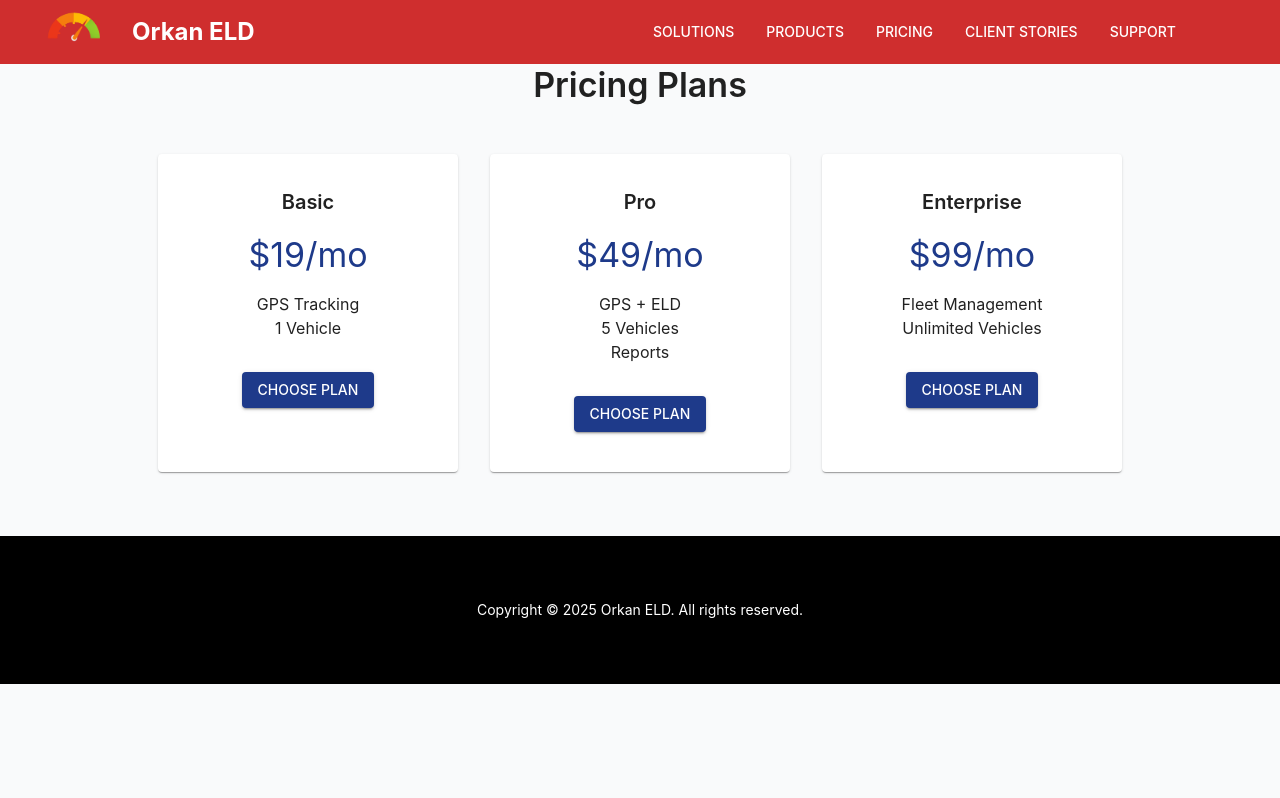
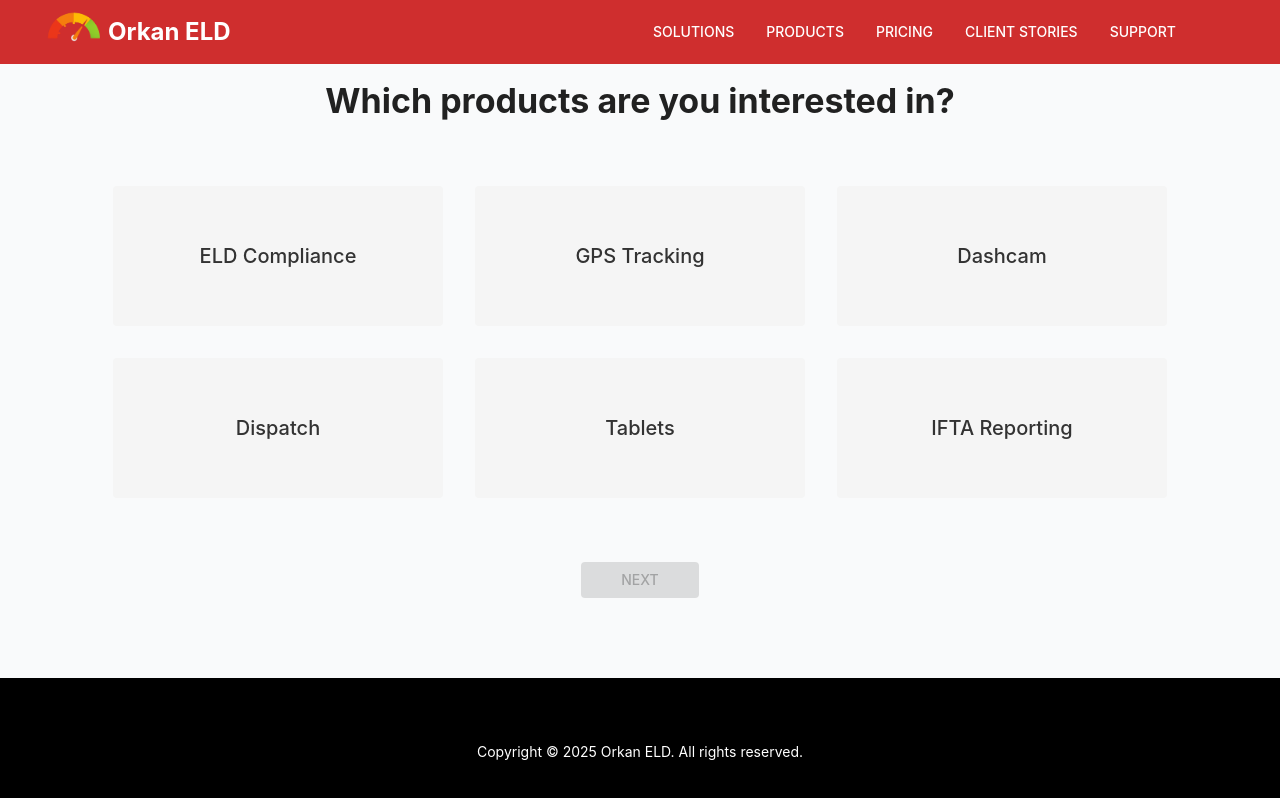
Before and after one commit to aijant/orkan-site, a React (Create React App) app: page /pricing in a window 1280 px wide. Shown: the top 798 px of the page. Built offline with nearby package versions, Linux system fonts and the light colour scheme; some icons are missing.

Commit message:
Add: Pricing page

```diff
--- a/src/components/Header.tsx
+++ b/src/components/Header.tsx
@@ -91,6 +91,7 @@
             textDecoration: "none",
             color: "white",
             cursor: "pointer",
+
           }}
         >
           <Box
@@ -102,6 +103,7 @@
               height: "auto",
               objectFit: "contain",
               mb: "20px",
+              mr: '-24px'
             }}
           />
           <Box
--- a/src/pages/Pricing.tsx
+++ b/src/pages/Pricing.tsx
@@ -1,58 +1,298 @@
-import { Box, Typography, Card, CardContent, Button } from "@mui/material";
+import { useState } from "react";
+import {
+  Box,
+  Typography,
+  Button,
+  TextField,
+  Checkbox,
+  FormControlLabel,
+  Link,
+} from "@mui/material";
 
-const plans = [
-  { title: "Basic", price: "$19/mo", features: ["GPS Tracking", "1 Vehicle"] },
-  {
-    title: "Pro",
-    price: "$49/mo",
-    features: ["GPS + ELD", "5 Vehicles", "Reports"],
-  },
-  {
-    title: "Enterprise",
-    price: "$99/mo",
-    features: ["Fleet Management", "Unlimited Vehicles"],
-  },
+const products = [
+  "ELD Compliance",
+  "GPS Tracking",
+  "Dashcam",
+  "Dispatch",
+  "Tablets",
+  "IFTA Reporting",
 ];
 
+const fleetSizes = ["1–4", "5–19", "20–50", "51–99", "100+"];
+
 export const Pricing = () => {
+  const [step, setStep] = useState(1);
+  const [selectedItems, setSelectedItems] = useState<string[]>([]);
+  const [selectedFleetSize, setSelectedFleetSize] = useState<string | null>(
+    null
+  );
+
+  // Contact form values
+  const [form, setForm] = useState({
+    name: "",
+    company: "",
+    email: "",
+    phone: "",
+    message: "",
+    agree: false,
+  });
+
+  const handleProductSelect = (item: string) =>
+    setSelectedItems((prev) =>
+      prev.includes(item) ? prev.filter((i) => i !== item) : [...prev, item]
+    );
+
+  const handleFleetSelect = (size: string) => setSelectedFleetSize(size);
+
+  const handleInput = (e: any) =>
+    setForm({ ...form, [e.target.name]: e.target.value });
+
+  const handleCheckbox = (e: any) =>
+    setForm({ ...form, agree: e.target.checked });
+
+  const handleSubmit = () => {
+    console.log({
+      selectedProducts: selectedItems,
+      fleetSize: selectedFleetSize,
+      form,
+    });
+
+    alert("Form submitted!");
+  };
+
+  // ✅ STEP 3 — Contact Form
+  if (step === 3) {
+    const isValid =
+      form.name &&
+      form.company &&
+      form.email &&
+      form.phone &&
+      form.message &&
+      form.agree;
+
+    return (
+      <Box sx={{ py: 6,mt: 7, px: { xs: 2, md: 8 }, maxWidth: "1200px", mx: "auto" }}>
+        <Typography variant="h4" fontWeight={700} textAlign="center" >
+          Tell us how we can reach you
+        </Typography>
+
+        <Box
+          sx={{
+            display: "grid",
+            gridTemplateColumns: { xs: "1fr", md: "1fr 1fr" },
+            gap: 3,
+            mt: 4,
+            mb: 3,
+          }}
+        >
+          <TextField
+            name="name"
+            label="Name*"
+            value={form.name}
+            onChange={handleInput}
+            fullWidth
+          />
+          <TextField
+            name="company"
+            label="Company*"
+            value={form.company}
+            onChange={handleInput}
+            fullWidth
+          />
+          <TextField
+            name="email"
+            label="Email Address*"
+            value={form.email}
+            onChange={handleInput}
+            fullWidth
+          />
+          <TextField
+            name="phone"
+            label="Phone Number*"
+            value={form.phone}
+            onChange={handleInput}
+            fullWidth
+          />
+        </Box>
+
+        <TextField
+          name="message"
+          label="Your Message*"
+          value={form.message}
+          onChange={handleInput}
+          fullWidth
+          multiline
+          rows={6}
+          sx={{ mb: 2 }}
+        />
+
+        <FormControlLabel
+          control={<Checkbox checked={form.agree} onChange={handleCheckbox} />}
+          label={
+            <>
+              I accept the{" "}
+              <Link href="#" color="error">
+                Terms & Conditions
+              </Link>{" "}
+              and{" "}
+              <Link href="#" color="error">
+                Privacy Policy
+              </Link>
+              . I agree to receive emails, calls, or other related promotional
+              messages.
+            </>
+          }
+        />
+
+        <Box textAlign="center" mt={3}>
+          <Button
+            variant="contained"
+            sx={{ backgroundColor: "#cf2e2e", px: 6, py: 1.5, mb: 2 }}
+            disabled={!isValid}
+            onClick={handleSubmit}
+          >
+            SUBMIT
+          </Button>
+
+          <br />
+
+          <Button
+            variant="outlined"
+            sx={{ px: 6, py: 1.2 }}
+            onClick={() => setStep(2)}
+          >
+            Back
+          </Button>
+        </Box>
+      </Box>
+    );
+  }
+
+  // ✅ STEP 2 — Fleet size selection
+  if (step === 2) {
+    return (
+      <Box textAlign="center" sx={{ py: 10 }}>
+        <Typography variant="h4" fontWeight={700} sx={{ mb: 8 }}>
+          Awesome. How many vehicles or assets do you operate?
+        </Typography>
+
+        <Box
+          sx={{
+            display: "flex",
+            flexWrap: "wrap",
+            justifyContent: "center",
+            gap: 4,
+            maxWidth: "1100px",
+            mx: "auto",
+            mb: 8,
+          }}
+        >
+          {fleetSizes.map((size) => {
+            const isSelected = selectedFleetSize === size;
+
+            return (
+              <Box
+                key={size}
+                onClick={() => handleFleetSelect(size)}
+                sx={{
+                  width: { xs: "90%", sm: "30%" },
+                  height: 140,
+                  borderRadius: 1,
+                  display: "flex",
+                  alignItems: "center",
+                  justifyContent: "center",
+                  backgroundColor: isSelected ? "#cf2e2e" : "#f5f5f5",
+                  color: isSelected ? "#fff" : "#333",
+                  fontSize: "1.25rem",
+                  fontWeight: 500,
+                  cursor: "pointer",
+                  transition: "all .3s",
+                  "&:hover": {
+                    transform: "scale(1.02)",
+                    backgroundColor: isSelected ? "#b92424" : "#eaeaea",
+                  },
+                }}
+              >
+                {size}
+              </Box>
+            );
+          })}
+        </Box>
+
+        <Box sx={{ display: "flex", gap: 2, justifyContent: "center" }}>
+          <Button variant="outlined" sx={{ px: 5 }} onClick={() => setStep(1)}>
+            Back
+          </Button>
+          <Button
+            variant="contained"
+            sx={{ backgroundColor: "#cf2e2e", px: 5 }}
+            disabled={!selectedFleetSize}
+            onClick={() => setStep(3)}
+          >
+            Next
+          </Button>
+        </Box>
+      </Box>
+    );
+  }
+
+  // ✅ STEP 1 — Product selection
   return (
-    <Box sx={{ py: 8, textAlign: "center" }}>
-      <Typography variant="h4" fontWeight={600} gutterBottom>
-        Pricing Plans
+    <Box sx={{ py: 10, textAlign: "center", px: 2 }}>
+      <Typography variant="h4" fontWeight={700} sx={{ mb: 8 }}>
+        Which products are you interested in?
       </Typography>
 
       <Box
         sx={{
-          mt: 6,
           display: "flex",
           flexWrap: "wrap",
           justifyContent: "center",
           gap: 4,
+          maxWidth: "1100px",
+          mx: "auto",
+          mb: 8,
         }}
       >
-        {plans.map((plan, i) => (
-          <Card key={i} sx={{ width: 300, p: 2, textAlign: "center" }}>
-            <CardContent>
-              <Typography variant="h6" fontWeight={600}>
-                {plan.title}
-              </Typography>
-              <Typography variant="h4" color="primary" sx={{ my: 2 }}>
-                {plan.price}
-              </Typography>
-              <ul style={{ listStyle: "none", padding: 0 }}>
-                {plan.features.map((f, i) => (
-                  <li key={i}>
-                    <Typography>{f}</Typography>
-                  </li>
-                ))}
-              </ul>
-              <Button variant="contained" sx={{ mt: 2 }}>
-                Choose Plan
-              </Button>
-            </CardContent>
-          </Card>
-        ))}
+        {products.map((product) => {
+          const isSelected = selectedItems.includes(product);
+          return (
+            <Box
+              key={product}
+              onClick={() => handleProductSelect(product)}
+              sx={{
+                width: { xs: "90%", sm: "30%" },
+                height: 140,
+                borderRadius: 1,
+                display: "flex",
+                alignItems: "center",
+                justifyContent: "center",
+                backgroundColor: isSelected ? "#cf2e2e" : "#f5f5f5",
+                color: isSelected ? "#fff" : "#333",
+                fontSize: "1.25rem",
+                fontWeight: 500,
+                cursor: "pointer",
+                transition: ".3s",
+                "&:hover": {
+                  transform: "scale(1.02)",
+                  backgroundColor: isSelected ? "#b92424" : "#eaeaea",
+                },
+              }}
+            >
+              {product}
+            </Box>
+          );
+        })}
       </Box>
+
+      <Button
+        variant="contained"
+        sx={{ backgroundColor: "#cf2e2e", px: 5 }}
+        disabled={selectedItems.length === 0}
+        onClick={() => setStep(2)}
+      >
+        Next
+      </Button>
     </Box>
   );
 };
```
